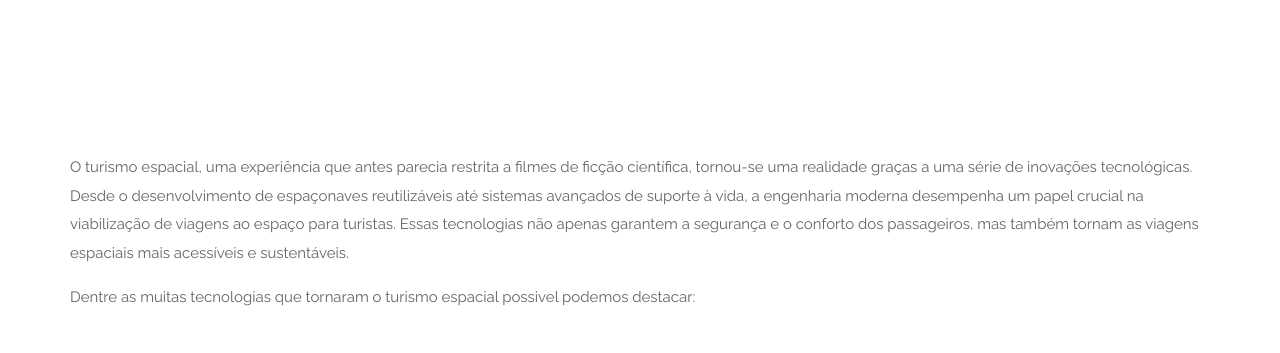
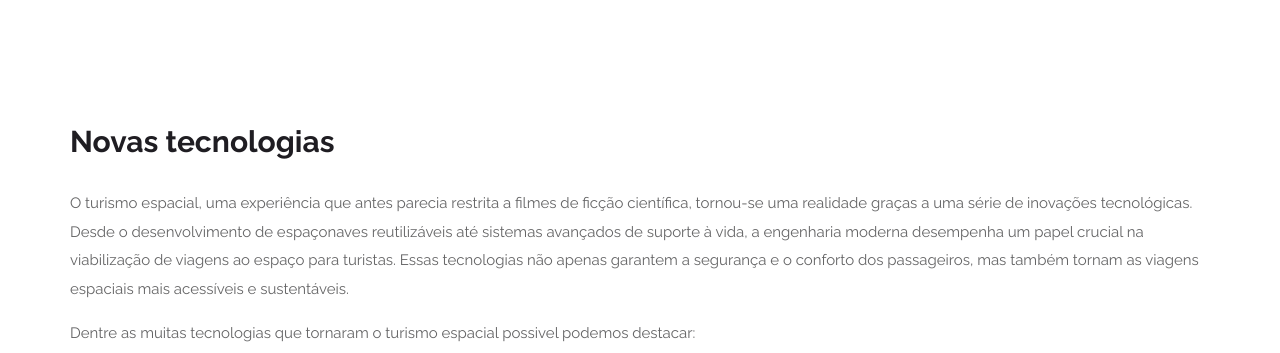
Before and after one commit to alyorifur/turismo_espacial, a plain HTML site: page tecnologia.html in a window 1280 px wide. Shown: the part 447-800 px from the top of the page. Drawn offline with nearby package versions, Linux system fonts and the light colour scheme; a script that the page names is missing; files whose address does not match are found by name.

Commit message:
agora sim realmente pronto boa noite

```diff
--- a/tecnologia.html
+++ b/tecnologia.html
@@ -137,6 +137,7 @@
 
 				<!-- News Content -->
 				<div class="news_post_content">
+					<div class="news_post_title"><a href="#">Novas tecnologias</a></div>
 					<div class="news_post_text">
 						<p>O turismo espacial, uma experiência que antes parecia restrita a filmes de ficção científica, tornou-se uma realidade graças a uma série de inovações tecnológicas.
 							Desde o desenvolvimento de espaçonaves reutilizáveis até sistemas avançados de suporte à vida, a engenharia moderna desempenha um papel crucial na viabilização de
```
